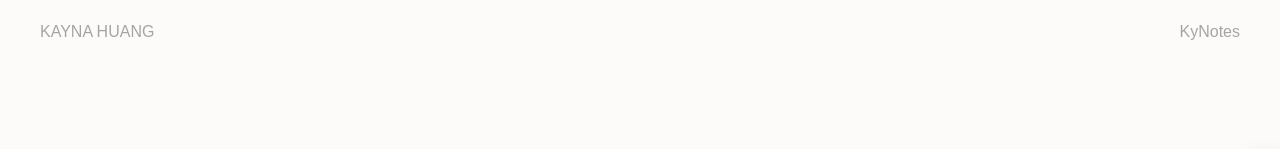
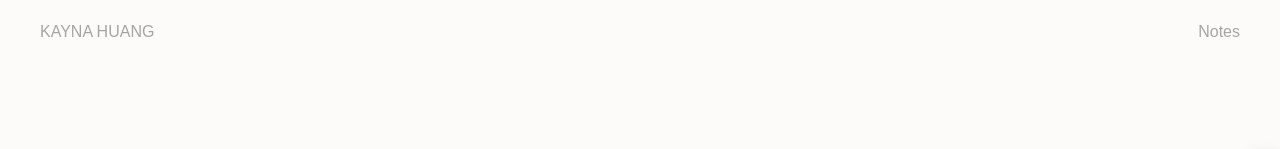
Before and after one commit to kayna-xyz/Portfolio-, a Next.js app: page /portfolio in a window 1280 px wide. Shown: the top 149 px of the page. Built offline with nearby package versions, Linux system fonts and the light colour scheme; a web font is replaced by a local one.

Commit message:
Rename KyNotes to Notes in visitor-facing copy
Co-Authored-By: Claude Fable 5 <noreply@anthropic.com>
Claude-Session: https://claude.ai/code/session_01XGBUWkcpoZdp5EdTvmz1jv

```diff
--- a/app/kynotes/kaynote-app.tsx
+++ b/app/kynotes/kaynote-app.tsx
@@ -333,11 +333,11 @@ const SECTIONS: Section[] = [
         snippet: "where my product design work lives",
         date: "July 11, 2026 at 10:02 AM",
         searchText:
-          "portfolio product design work case studies close kaynotes where my product design work lives",
+          "portfolio product design work case studies close notes where my product design work lives",
         body: (
           <>
             <p>
-              if you want to see my product design portfolio, close KyNotes (you know how to
+              if you want to see my product design portfolio, close Notes (you know how to
               close it).
             </p>
             <p>don&apos;t worry, you can always come back.</p>
@@ -535,7 +535,7 @@ export default function KaynoteApp() {
     const url = window.location.href
     if (typeof navigator.share === "function") {
       try {
-        await navigator.share({ title: "KyNotes", url })
+        await navigator.share({ title: "Notes", url })
         return
       } catch {
         // fall through to clipboard if the user dismissed the sheet
@@ -558,7 +558,7 @@ export default function KaynoteApp() {
         <div className="kn-lights">
           <button
             className="kn-light kn-light--red"
-            aria-label="Close KyNotes, back to home"
+            aria-label="Close Notes, back to home"
             title="Back to home"
             onClick={() => router.push("/portfolio")}
           />
--- a/components/footer.tsx
+++ b/components/footer.tsx
@@ -9,7 +9,7 @@ const TWK = "var(--font-twk), system-ui, -apple-system, sans-serif"
 
 const MENU = [
   { label: "Portfolio", href: "/portfolio" },
-  { label: "KyNotes", href: "/" },
+  { label: "Notes", href: "/" },
 ]
 
 const SOCIAL = [
--- a/components/navbar.tsx
+++ b/components/navbar.tsx
@@ -5,7 +5,7 @@ import Link from "next/link"
 const TWK = "var(--font-twk), system-ui, -apple-system, sans-serif"
 
 const LINKS = [
-  { label: "KyNotes", href: "/" },
+  { label: "Notes", href: "/" },
 ]
 
 export default function Navbar() {
```
